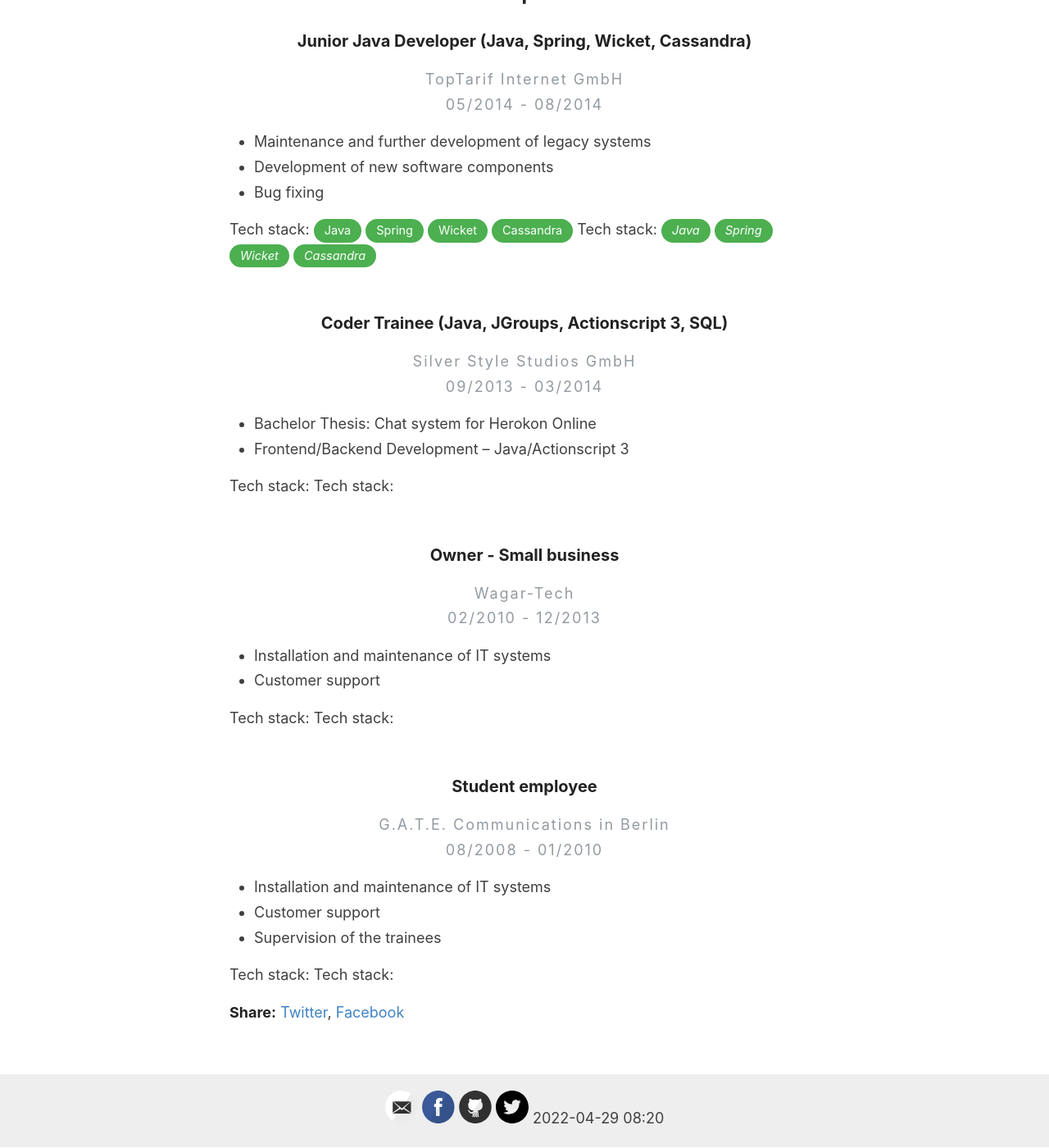
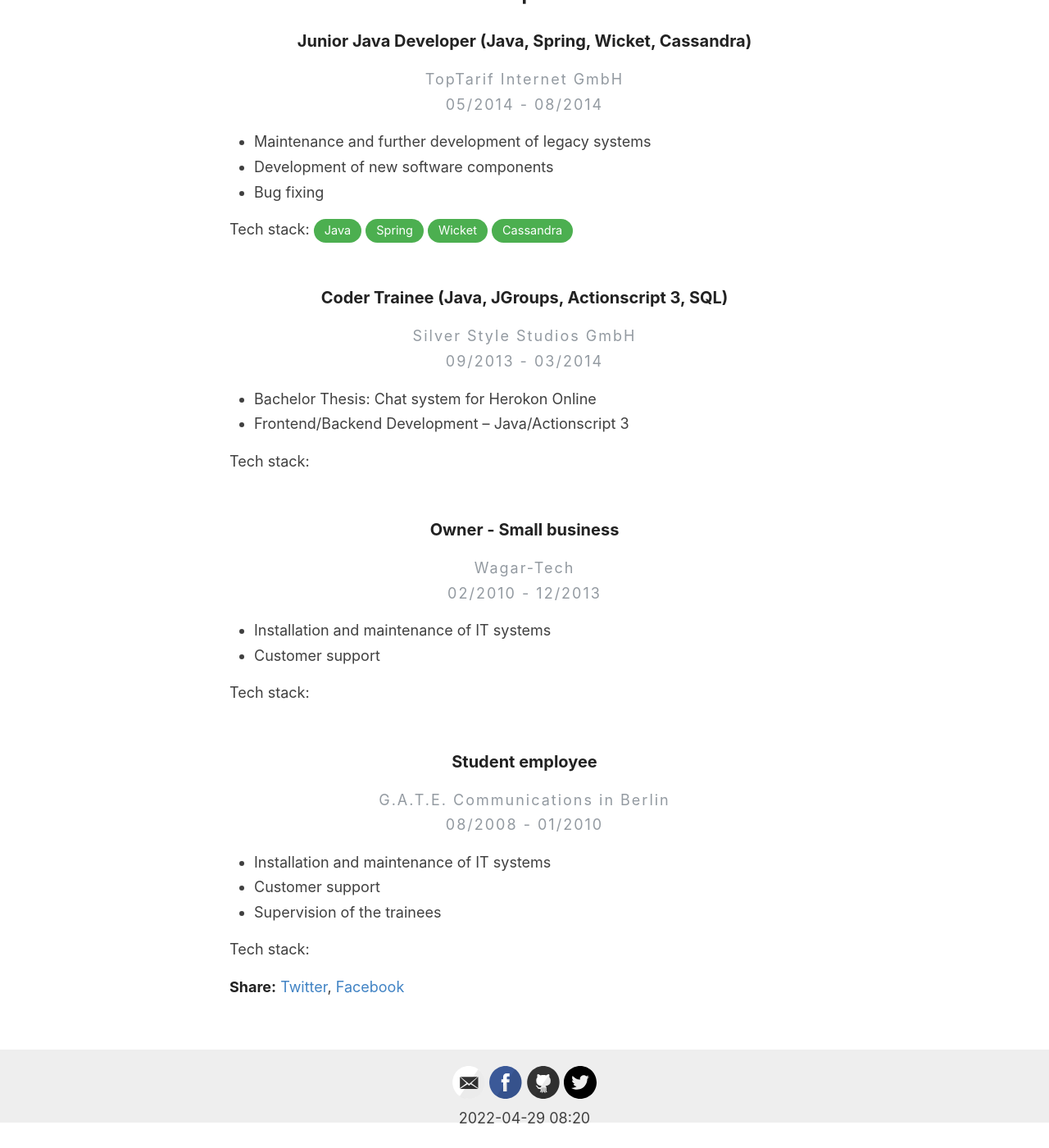
Before and after one commit to swagar/my-reverie, a Jekyll site: the page built from _pages/cv.md, in a window 1280 px wide and 1400 px high, scrolled down 282 px. Shown: the whole window at 82% size. Built offline with Jekyll 4.4.1, drawn with Linux system fonts in a browser that asks for light colours.

Commit message:
work on cv

```diff
--- a/_includes/svg-icons.html
+++ b/_includes/svg-icons.html
@@ -12,4 +12,5 @@
 {% if site.footer-links.youtube %}<a href="https://youtube.com/{{ site.footer-links.youtube }}"><i class="svg-icon youtube"></i></a>{% endif %}
 {% if site.footer-links.googleplus %}<a href="https://plus.google.com/{{ site.footer-links.googleplus }}"><i class="svg-icon googleplus"></i></a>{% endif %}
 {% if site.footer-links.playconsole %}<a href="https://play.google.com/store/apps/dev?id={{ site.footer-links.playconsole }}"><i class="svg-icon playconsole"></i></a>{% endif %}
+<br>
 {{ "now" | date: "%Y-%m-%d %H:%M" }}
--- a/_pages/cv.md
+++ b/_pages/cv.md
@@ -18,7 +18,6 @@
             {{ page.content }}
         </div>
         Tech stack: {% for tech in page.tech_stack %}<div class="tech-tag">{{tech}}</div>{% unless forloop.last %}&nbsp;{% endunless %}{% endfor %}
-        Tech stack: {% for tech in page.tech_stack %}<i class="tech-tag">{{tech}}</i>{% unless forloop.last %}&nbsp;{% endunless %}{% endfor %}
     </article>
     {% unless forloop.last %}<br>{% endunless %}
 {% endfor %}
```
